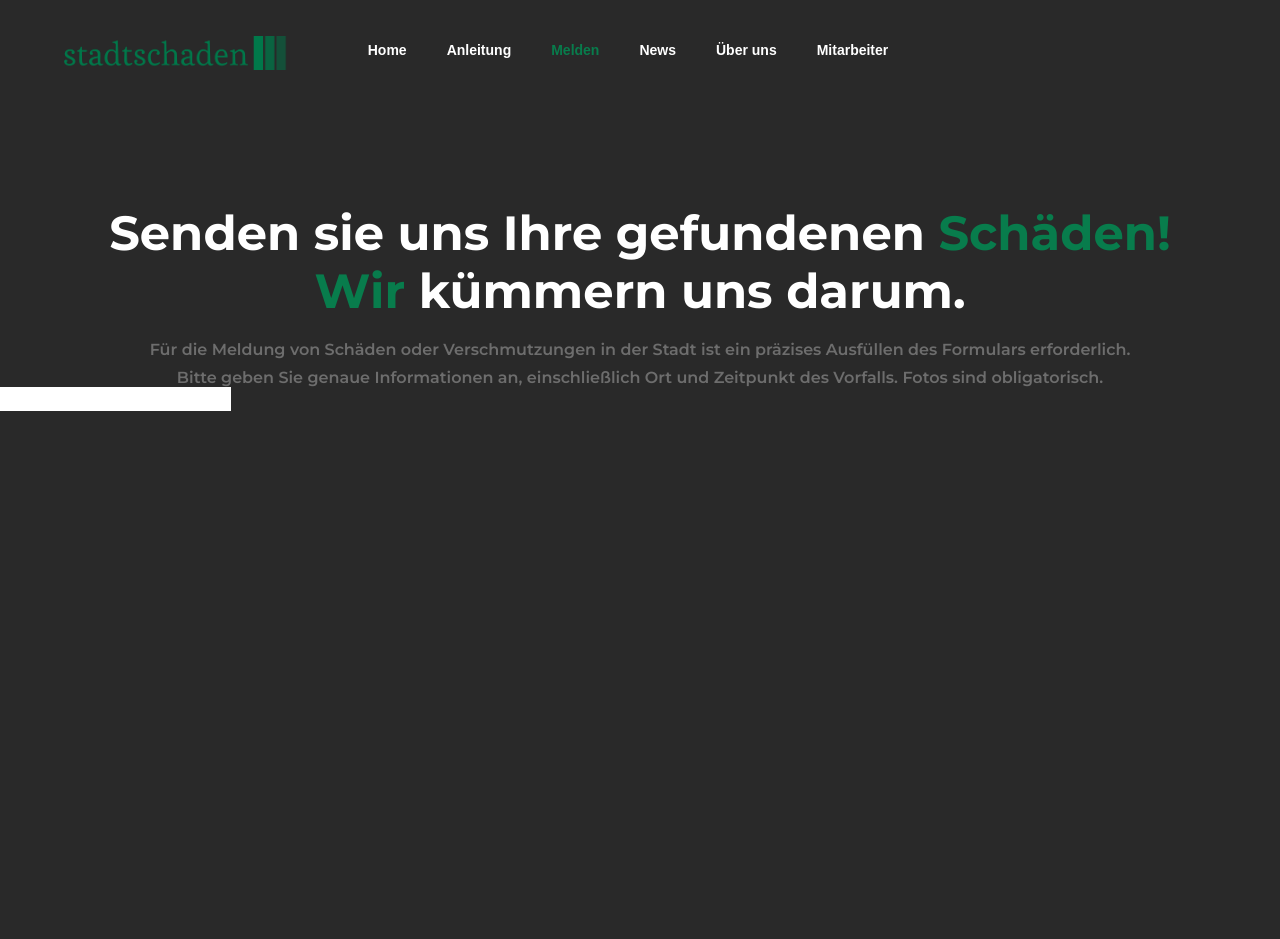
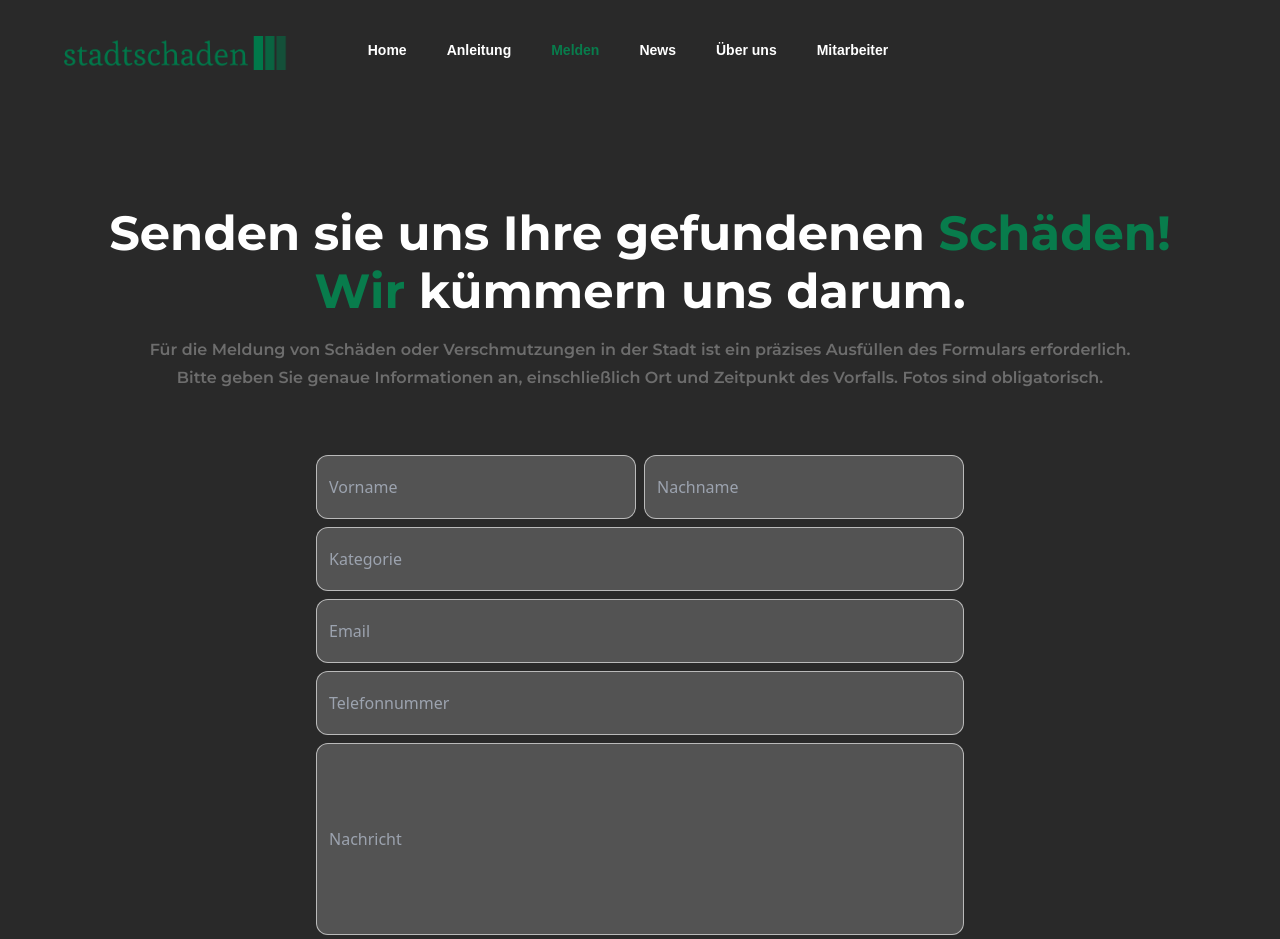
Before and after one commit to Superior404/stadtschaden, a React (Vite) app in the folder frontend/stadtschaden/: page /contact in a window 1280 px wide. Before the commit the page ends 800 px from the top, so only its background shows below. Built offline with nearby package versions, Linux system fonts and the light colour scheme; a web font is replaced by a local one.

Commit message:
inserted inputfields and styling of them

```diff
--- a/frontend/stadtschaden/src/components/common/FormInput.tsx
+++ b/frontend/stadtschaden/src/components/common/FormInput.tsx
@@ -2,12 +2,30 @@ import React, { FC } from "react";
 
 export interface FormInputProps {
   text: string;
+  type: string;
+  value: string;
+  onChange: (event: any) => void;
 }
 
 const FormInput: FC<FormInputProps> = (props) => {
+  const inputClassName =
+    props.text === "Vorname" || props.text === "Nachname"
+      ? "w-[20rem] h-16" // Half width for first name and last name
+      : props.text === "Nachricht"
+        ? "w-[40.5rem] h-48" // Full width for Nachricht input
+        : "w-[40.5rem] h-16"; // Standard width for other inputs
+
+  const placeholderStyle = props.text === "Nachricht" ? "placeholder-top" : "";
+
   return (
     <div>
-      <input type="text" title={props.text} />
+      <input
+        className={`${inputClassName} ${placeholderStyle} m-1 bg-white bg-opacity-20 rounded-xl text-white text-opacity-80 pl-3 border-white border-opacity-60 border-[0.5px]`}
+        type={props.type}
+        placeholder={props.text}
+        value={props.value}
+        onChange={props.onChange}
+      />
     </div>
   );
 };
--- a/frontend/stadtschaden/src/components/screens/ContactPage.tsx
+++ b/frontend/stadtschaden/src/components/screens/ContactPage.tsx
@@ -1,4 +1,4 @@
-import React from "react";
+import React, { useState } from "react";
 import FormInput from "../common/FormInput";
 
 const styles = {
@@ -9,6 +9,14 @@ const styles = {
 };
 
 const ContactPage = () => {
+  const [firstName, setFirstName] = useState("");
+  const [lastName, setLastName] = useState("");
+  const [category, setCategory] = useState("");
+  const [email, setEmail] = useState("");
+  const [phoneNumber, setPhoneNumber] = useState("");
+  const [message, setMessage] = useState("");
+  const [imageUri, setImageUri] = useState("");
+
   return (
     <div className="mt-36">
       <div className="flex flex-col justify-center items-center font-montserrat font-bold text-4xl">
@@ -29,8 +37,50 @@ const ContactPage = () => {
         </p>
       </div>
 
-      <div>
-        <FormInput text="Vorname" />
+      <div className="flex flex-col justify-center items-center mt-16">
+        <div className="flex">
+          <FormInput
+            text={"Vorname"}
+            type={"text"}
+            value={firstName}
+            onChange={(event) => setFirstName(event.target.value)}
+          />
+
+          <FormInput
+            text={"Nachname"}
+            type={"text"}
+            value={lastName}
+            onChange={(event) => setLastName(event.target.value)}
+          />
+        </div>
+
+        <FormInput
+          text={"Kategorie"}
+          type={"text"}
+          value={category}
+          onChange={(event) => setCategory(event.target.value)}
+        />
+
+        <FormInput
+          text={"Email"}
+          type={"text"}
+          value={email}
+          onChange={(event) => setEmail(event.target.value)}
+        />
+
+        <FormInput
+          text={"Telefonnummer"}
+          type={"text"}
+          value={phoneNumber}
+          onChange={(event) => setPhoneNumber(event.target.value)}
+        />
+
+        <FormInput
+          text={"Nachricht"}
+          type={"text"}
+          value={message}
+          onChange={(event) => setMessage(event.target.value)}
+        />
       </div>
     </div>
   );
```
